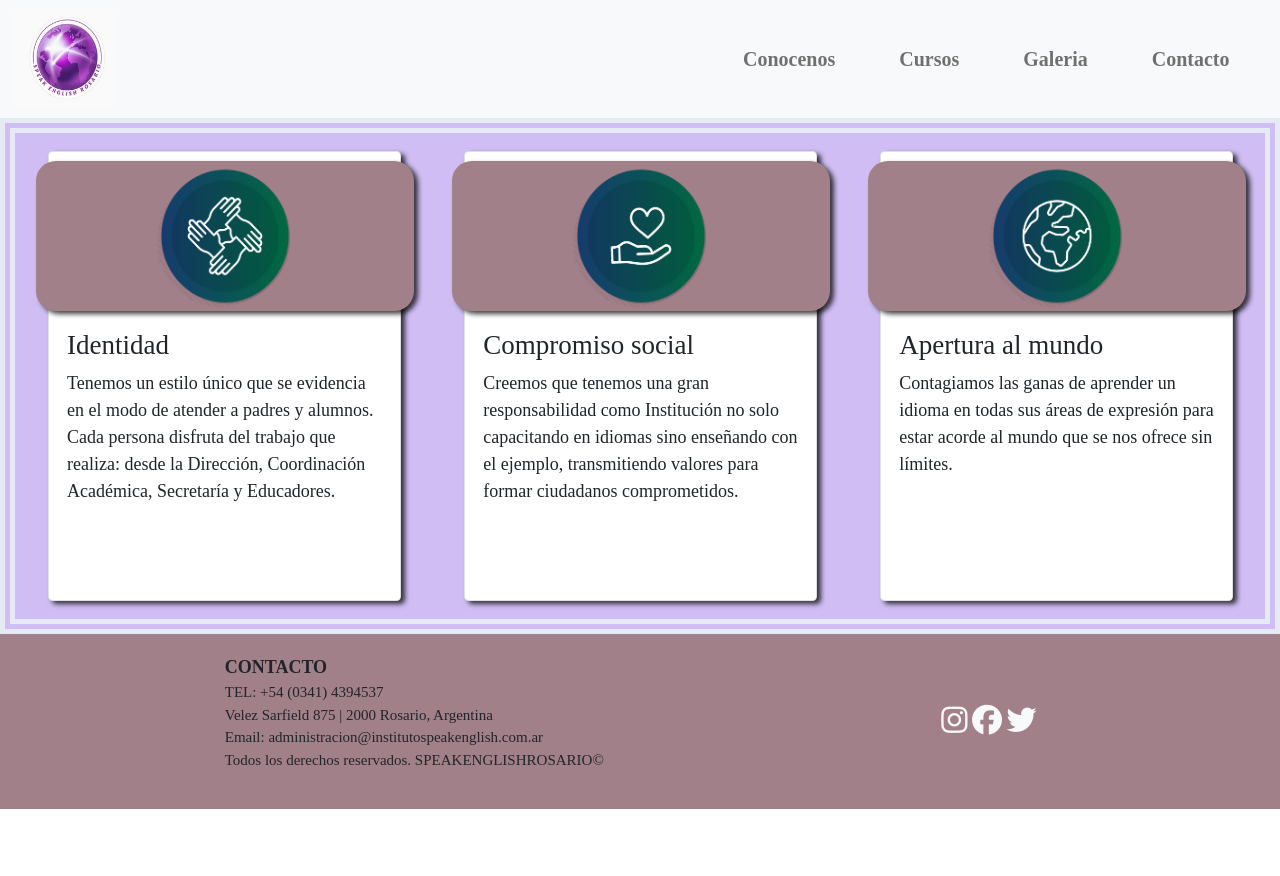
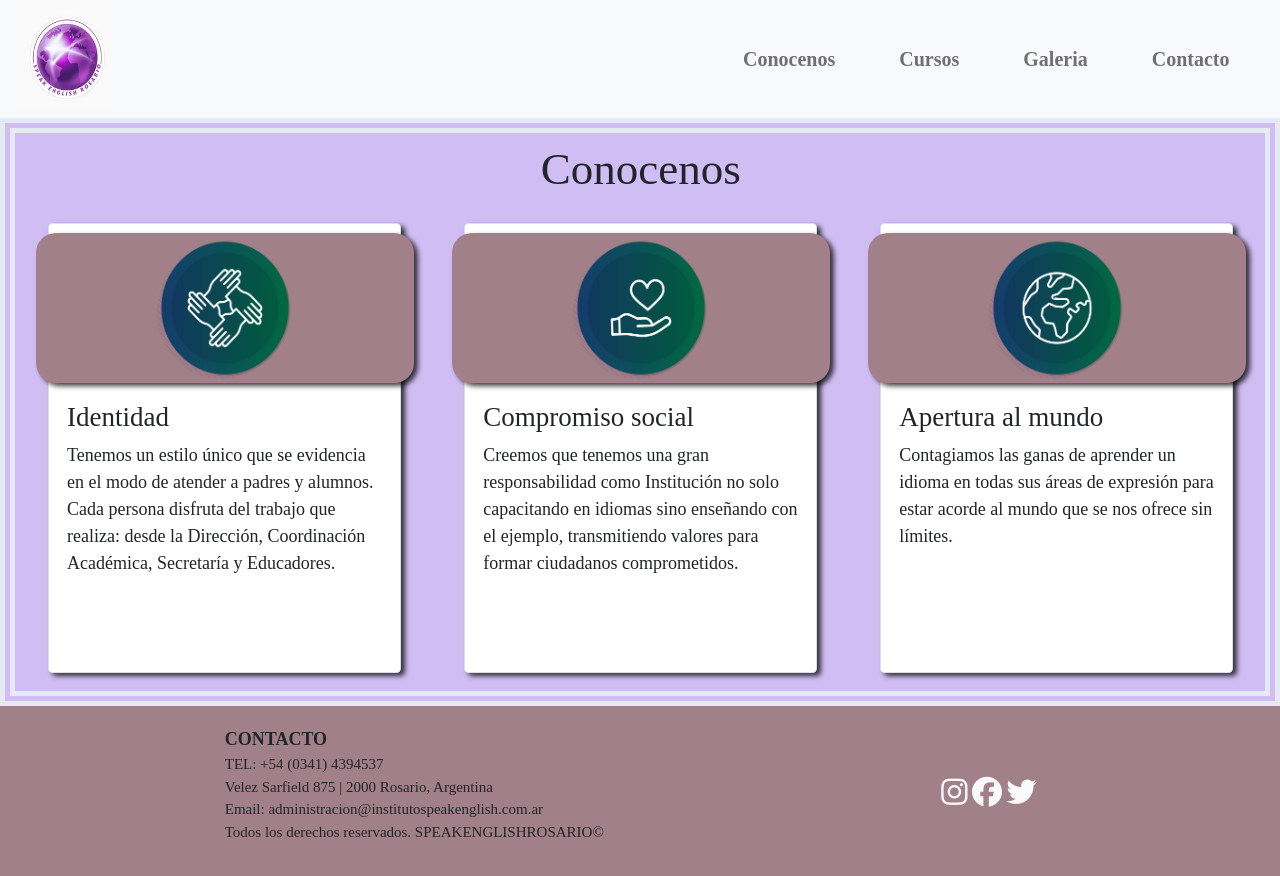
Before and after one commit to EstefaniaFerraro/speak, a website: page pages/conocenos.html in a window 1280 px wide. Before the commit the page ends 809 px from the top, so only its background shows below. Drawn offline with nearby package versions, Linux system fonts and the light colour scheme.

Commit message:
cambios scss

```diff
--- a/css/style.scss
+++ b/css/style.scss
@@ -161,7 +161,6 @@ $blanco: #e5eaf5;
 
 .conocenos {
   background-color: $lavanda;
-  display: flex;
   padding-left: 15px;
   border: 15px double #e5eaf5;
 
--- a/pages/conocenos.html
+++ b/pages/conocenos.html
@@ -59,6 +59,11 @@
     <!-- Conocenos inicio -->
 
     <section class="conocenos container-fluid">
+
+        <div class="row justify-content-center mt-2">
+                <h1 class="text-center">Conocenos</h1>
+        </div>
+
         <div class="row">
             <div class="col-12 col-sm-4">
                 <div class="card m-3">
```
Also changed, not shown: css/style.css, 1 other file.
